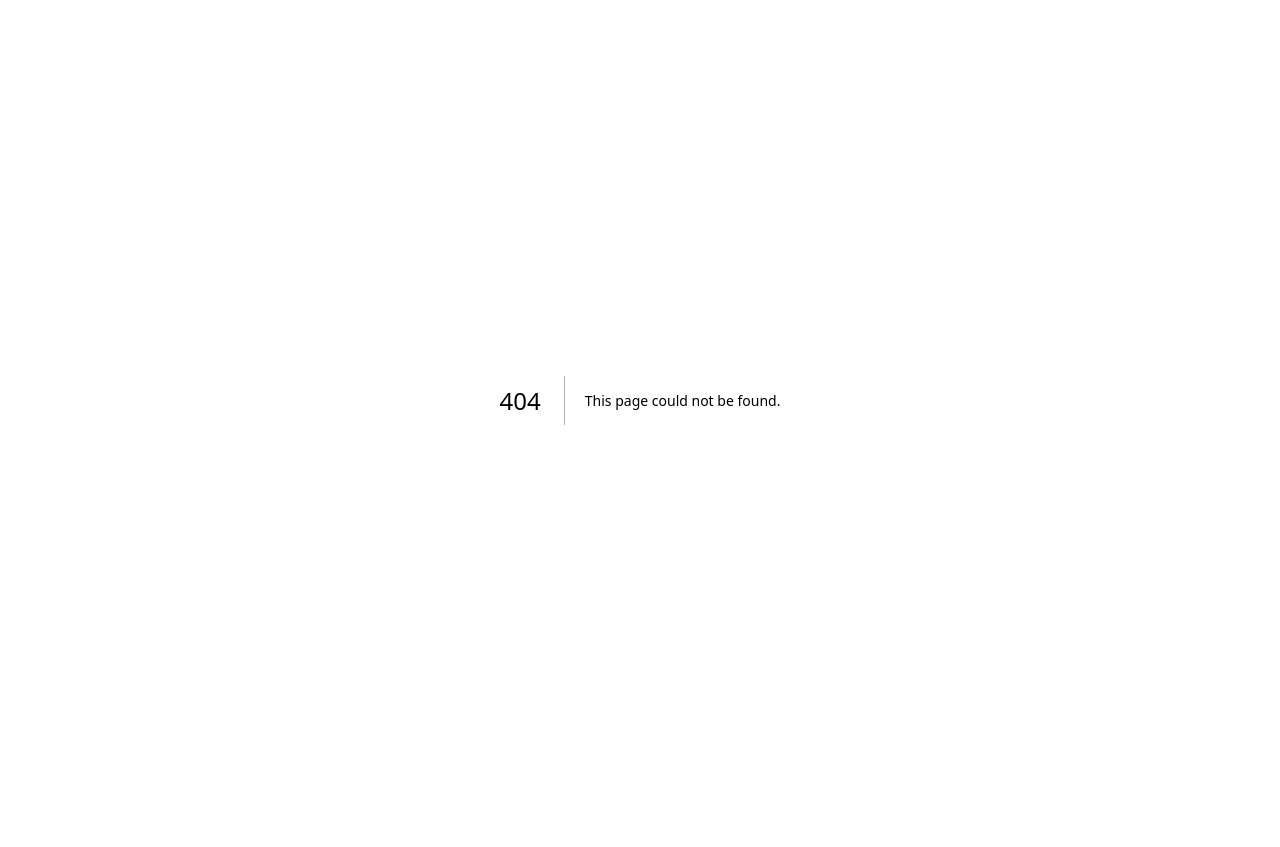
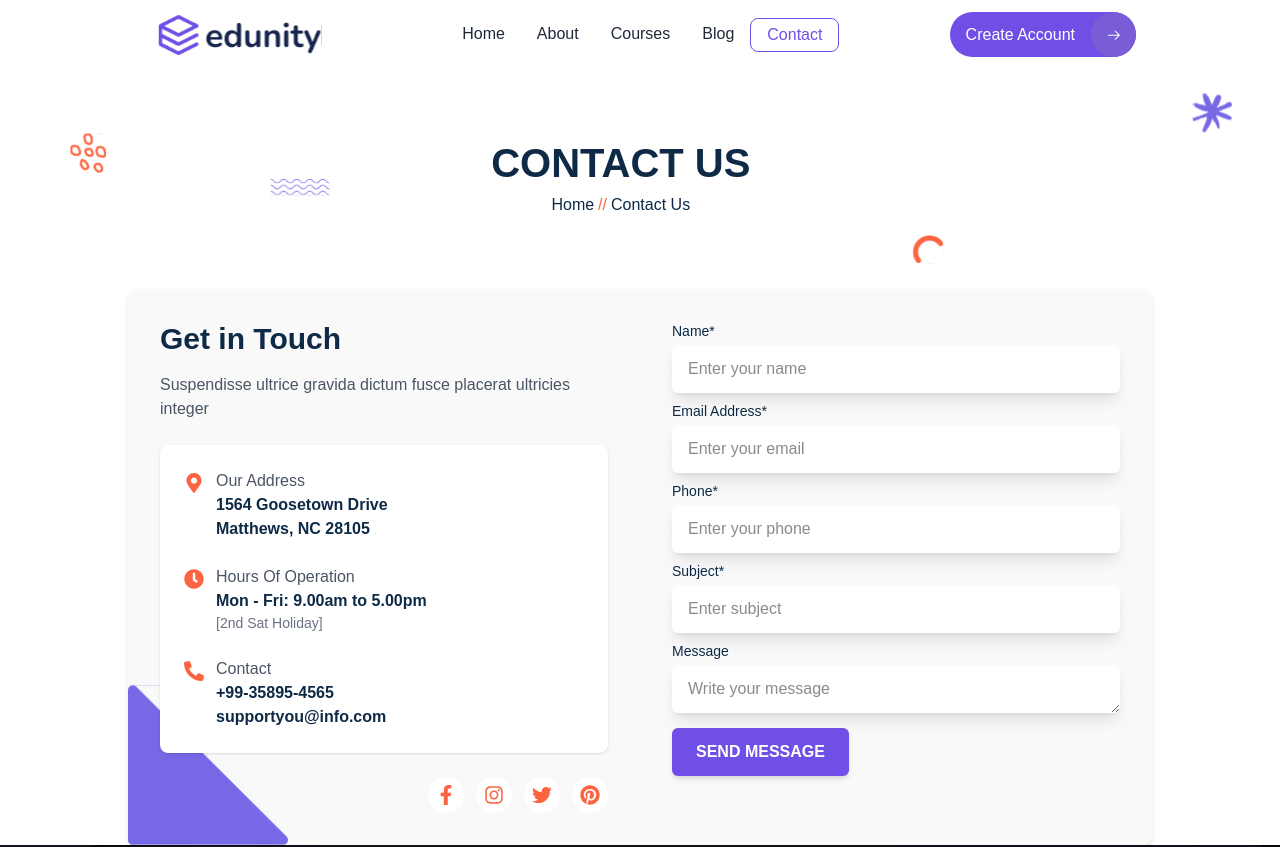
Before and after one commit to Hamad12-siddiqui/Course-Hub, a Next.js app: page /Contact in a window 1280 px wide. Before the commit this address had no page. Shown: the top 847 px of the page. Before the commit the page ends 800 px from the top, so only its background shows below. Built offline with nearby package versions, Linux system fonts and the light colour scheme.

Commit message:
feat: Add Blog and Contact modules; implement Blog_post and Contact_us components

```diff
--- /dev/null
+++ b/app/(route)/Blog/page.js
@@ -0,0 +1,12 @@
+import React from 'react'
+import Blog from '@/app/modules/Blog/Blog'
+
+const page = () => {
+  return (
+    <>
+    <Blog />
+    </>
+  )
+}
+
+export default page
--- /dev/null
+++ b/app/(route)/Contact/page.js
@@ -0,0 +1,12 @@
+import Contact from '@/app/modules/Contact/Contact'
+import React from 'react'
+
+const page = () => {
+  return (
+    <>
+    <Contact/>
+    </>
+  )
+}
+
+export default page
--- a/app/modules/Home/Blog_post.js
+++ b/app/components/Blog/Blog_post.js
@@ -4,19 +4,28 @@ import { FaCalendarAlt } from "react-icons/fa";
 import { TiMessages } from "react-icons/ti";
 import { blogPosts } from "@/app/constant/Blog_post.txt.js";
 
-const Blog_post = () => {
+const Blog_post = ({
+  showbutton = true,
+  Blog,
+  Most,
+  BlogName,
+  limit,
+}) => {
+    const displayedCourses = (blogPosts || []).slice(0, limit);
+
   return (
     <div className="w-full h-full flex flex-col justify-center items-center my-10 px-4 sm:px-6 lg:px-8">
       <div className="w-full md:max-w-5xl">
         <div className="flex flex-col md:flex-row justify-between md:items-end gap-4">
           <div className="space-y-3">
-            <p className="border rounded-lg inline-flex text-sm sm:text-base bg-[#E9E2FF] text-[#704FE6] px-3 py-1">
-              BLOG POST
+            <p className={`border rounded-lg inline-flex text-sm sm:text-base bg-[#E9E2FF] text-[#704FE6] px-3 py-1${BlogName}`}>
+              {Blog}
             </p>
             <h3 className="font-epilogue font-bold text-2xl sm:text-3xl md:text-[30px] leading-tight capitalize">
-              Most Popular Post.
+              {Most}
             </h3>
           </div>
+          {showbutton &&(
           <div className="mt-2 md:mt-0">
             <div className="w-fit bg-[#704FE6] text-white rounded-3xl flex items-center shadow-md">
               <button className="px-4 py-2 text-sm md:text-base">Contact us</button>
@@ -25,9 +34,10 @@ const Blog_post = () => {
               </div>
             </div>
           </div>
+          )}
         </div>
         <div className="grid grid-cols-1 md:grid-cols-3 gap-6 mt-8">
-          {blogPosts.map((post) => (
+          {displayedCourses.map((post) => (
             <div
               key={post.id}
               className="rounded-xl p-2 shadow-sm flex flex-col bg-cover bg-center bg-[url('/images/bg.jpg')]"
--- a/app/components/Navbar.js
+++ b/app/components/Navbar.js
@@ -13,8 +13,8 @@ const Navbar = () => {
     { href: "/", label: "Home" },
     { href: "/About_us", label: "About" },
     { href: "/Course", label: "Courses" },
-    { href: "/blog", label: "Blog" },
-    { href: "/contact", label: "Contact" },
+    { href: "/Blog", label: "Blog" },
+    { href: "/Contact", label: "Contact" },
   ];
 
   return (
--- a/app/constant/Blog_post.txt.js
+++ b/app/constant/Blog_post.txt.js
@@ -20,5 +20,26 @@ export const blogPosts = [
     comments: "08",
     description: "velit esse cillum dolore eu fugiat nulla pariatur. Excepteur sint occaecat cupidatat",
   },
+    {
+    id: 4,
+    image: "/images/Link (4).svg",
+    date: "14 June 2023",
+    comments: "08",
+    description: "velit esse cillum dolore eu fugiat nulla pariatur. Excepteur sint occaecat cupidatat",
+  },
+   {
+    id: 5,
+    image: "/images/Container (7).svg",
+    date: "21 April 2024",
+    comments: "10",
+    description: "velit esse cillum dolore eu fugiat nulla pariatur. Excepteur sint occaecat cupidatat",
+  },
+   {
+    id: 6,
+    image: "/images/Container (6).svg",
+    date: "14 June 2023",
+    comments: "06",
+    description: "velit esse cillum dolore eu fugiat nulla pariatur. Excepteur sint occaecat cupidatat",
+  },
 
 ];
--- /dev/null
+++ b/app/modules/Blog/Blog.js
@@ -0,0 +1,30 @@
+import Navbar from '@/app/components/Navbar'
+import React from 'react'
+import Herosection from '@/app/components/Herosection/Herosection'
+import Blog_post from '@/app/components/Blog/Blog_post'
+import Footer from '@/app/components/Footer/Footer'
+
+const Blog = () => {
+  return (
+    <>
+
+    <Navbar/>
+    <Herosection
+        title="Blog"
+        path="Home"
+        span="//"
+        next="Blog"
+      />
+      <Blog_post
+          showbutton={false}
+          Blog=""
+          Most=""
+          BlogName="none"
+          limit={6}
+        />
+        <Footer/>
+    </>
+  )
+}
+
+export default Blog
--- /dev/null
+++ b/app/modules/Contact/Contact.js
@@ -0,0 +1,23 @@
+import Navbar from '@/app/components/Navbar'
+import React from 'react'
+import Herosection from '@/app/components/Herosection/Herosection'
+import Contact_us from './Contact_us'
+import Footer from '@/app/components/Footer/Footer'
+
+const Contact = () => {
+  return (
+    <>
+    <Navbar/>
+     <Herosection
+        title="Contact Us"
+        path="Home"
+        span="//"
+        next="Contact Us"
+      />
+      <Contact_us/>
+      <Footer/>
+    </>
+  )
+}
+
+export default Contact
--- /dev/null
+++ b/app/modules/Contact/Contact_us.js
@@ -0,0 +1,164 @@
+import React from "react";
+import { FaPhoneAlt, FaClock, FaMapMarkerAlt, FaFacebookF, FaInstagram, FaTwitter, FaPinterest } from "react-icons/fa";
+
+const Contact_us = () => {
+  return (
+    <div className="w-full flex justify-center items-center">
+      <div className=" w-full max-w-5xl  relative bg-[#F9F9F9] rounded-lg shadow-md flex flex-col md:flex-row">
+         <div>
+        <img
+          src="/images/image (28).svg"
+          alt="decoration"
+          className="absolute bottom-0 left-0 w-28 md:w-40 md:block hidden "
+        />
+        </div>
+
+        <div className="w-full md:w-1/2 p-8">
+          <h2 className="text-2xl md:text-3xl font-bold text-[#0E2A46] mb-4">
+            Get in Touch
+          </h2>
+          <p className="text-gray-600 mb-6">
+            Suspendisse ultrice gravida dictum fusce placerat ultricies integer
+          </p>
+
+          <div className="bg-white relative shadow-sm p-6 rounded-lg space-y-6">
+
+            {/* Address */}
+            <div className="flex items-start gap-3">
+              <FaMapMarkerAlt className="text-[#FC6441] text-xl mt-1" />
+              <div>
+                <p className="text-gray-600">Our Address</p>
+                <p className="font-semibold text-[#0E2A46]">
+                  1564 Goosetown Drive <br />
+                  Matthews, NC 28105
+                </p>
+              </div>
+            </div>
+
+            {/* Hours */}
+            <div className="flex items-start gap-3">
+              <FaClock className="text-[#FC6441] text-xl mt-1" />
+              <div>
+                <p className="text-gray-600">Hours Of Operation</p>
+                <p className="font-semibold text-[#0E2A46]">
+                  Mon - Fri: 9.00am to 5.00pm
+                </p>
+                <p className="text-sm text-gray-500">[2nd Sat Holiday]</p>
+              </div>
+            </div>
+
+            {/* Contact */}
+            <div className="flex items-start gap-3">
+              <FaPhoneAlt className="text-[#FC6441] text-xl mt-1" />
+              <div>
+                <p className="text-gray-600">Contact</p>
+                <p className="font-semibold text-[#0E2A46]">
+                  +99-35895-4565
+                </p>
+                <p className="font-semibold text-[#0E2A46]">
+                  supportyou@info.com
+                </p>
+              </div>
+            </div>
+          </div>
+          <div className='flex gap-3 justify-center md:justify-end mt-6'>
+                        <div className="bg-white p-2 rounded-full hover:bg-[#FC6441] hover:text-white transition-colors">
+                          <FaFacebookF className='text-[#FC6441] text-xl cursor-pointer hover:text-white' />
+                        </div>
+                        <div className="bg-white p-2 rounded-full hover:bg-[#FC6441] hover:text-white transition-colors">
+                          <FaInstagram className='text-[#FC6441] text-xl cursor-pointer hover:text-white' />
+                        </div>
+                        <div className="bg-white p-2 rounded-full hover:bg-[#FC6441] hover:text-white transition-colors">
+                          <FaTwitter className='text-[#FC6441] text-xl cursor-pointer hover:text-white' />
+                        </div>
+                        <div className="bg-white p-2 rounded-full hover:bg-[#FC6441] hover:text-white transition-colors">
+                          <FaPinterest className='text-[#FC6441] text-xl cursor-pointer hover:text-white' />
+                        </div>
+                      </div>
+        </div>
+        <div className="w-full md:w-1/2 p-8 flex flex-col">
+  <form className="space-y-2">
+    {/* Name */}
+    <div>
+      <label htmlFor="name" className="block text-sm font-medium text-[#0E2A46] mb-1">
+        Name*
+      </label>
+      <input
+        id="name"
+        type="text"
+        placeholder="Enter your name"
+        className="w-full px-4 py-3 rounded-md bg-white shadow-lg focus:outline-none "
+      />
+    </div>
+
+    {/* Email */}
+    <div>
+      <label htmlFor="email" className="block text-sm font-medium text-[#0E2A46] mb-1">
+        Email Address*
+      </label>
+      <input
+        id="email"
+        type="email"
+        placeholder="Enter your email"
+        className="w-full px-4 py-3 rounded-md  focus:outline-none bg-white shadow-lg"
+      />
+    </div>
+
+    {/* Phone */}
+    <div>
+      <label htmlFor="phone" className="block text-sm font-medium text-[#0E2A46] mb-1">
+        Phone*
+      </label>
+      <input
+        id="phone"
+        type="text"
+        placeholder="Enter your phone"
+        className="w-full px-4 py-3 rounded-md  focus:outline-none bg-white shadow-lg"
+      />
+    </div>
+
+    {/* Subject */}
+    <div>
+      <label htmlFor="subject" className="block text-sm font-medium text-[#0E2A46] mb-1">
+        Subject*
+      </label>
+      <input
+        id="subject"
+        type="text"
+        placeholder="Enter subject"
+        className="w-full px-4 py-3 rounded-md  focus:outline-none bg-white shadow-lg"
+      />
+    </div>
+
+    {/* Message */}
+    <div>
+      <label htmlFor="message" className="block text-sm font-medium text-[#0E2A46] mb-1">
+        Message
+      </label>
+      <textarea
+        id="message"
+        rows="1"
+        placeholder="Write your message"
+        className="w-full px-4 py-3 rounded-md  focus:outline-none bg-white shadow-lg"
+      ></textarea>
+    </div>
+
+    {/* Button */}
+    <button
+      type="submit"
+      className="bg-[#704FE6] hover:bg-[#5b3ed1] text-white px-6 py-3 rounded-md font-semibold w-fit shadow-md"
+    >
+      SEND MESSAGE
+    </button>
+  </form>
+</div>
+
+
+        {/* Decorative bottom-left image */}
+
+      </div>
+    </div>
+  );
+};
+
+export default Contact_us;
--- a/app/modules/Home/Home.js
+++ b/app/modules/Home/Home.js
@@ -9,7 +9,7 @@ import Footer from "@/app/components/Footer/Footer.js";
 import LearnGrow from "./Learn-Grow.js";
 import YourGain from "./Your-Gain.js";
 import Our_instructor from "./Our_instructor.js";
-import Blog_post from "./Blog_post.js";
+import Blog_post from "../../components/Blog/Blog_post.js";
 import Newsletter from "./Newsletter.js";
 import Session from "./Session.js";
 
@@ -32,7 +32,12 @@ const Home = () => {
       <div className="bg-[#F2F2F2]  mt-20">
         <YourGain />
 
-        <Blog_post />
+        <Blog_post
+          showbutton={true}
+          Blog="BLOG POST"
+          Most="Most Popular Post"
+          limit={3}
+        />
         <Newsletter />
       </div>
       <Footer />
```
Also changed, not shown: public/images/image (28).svg (added).
